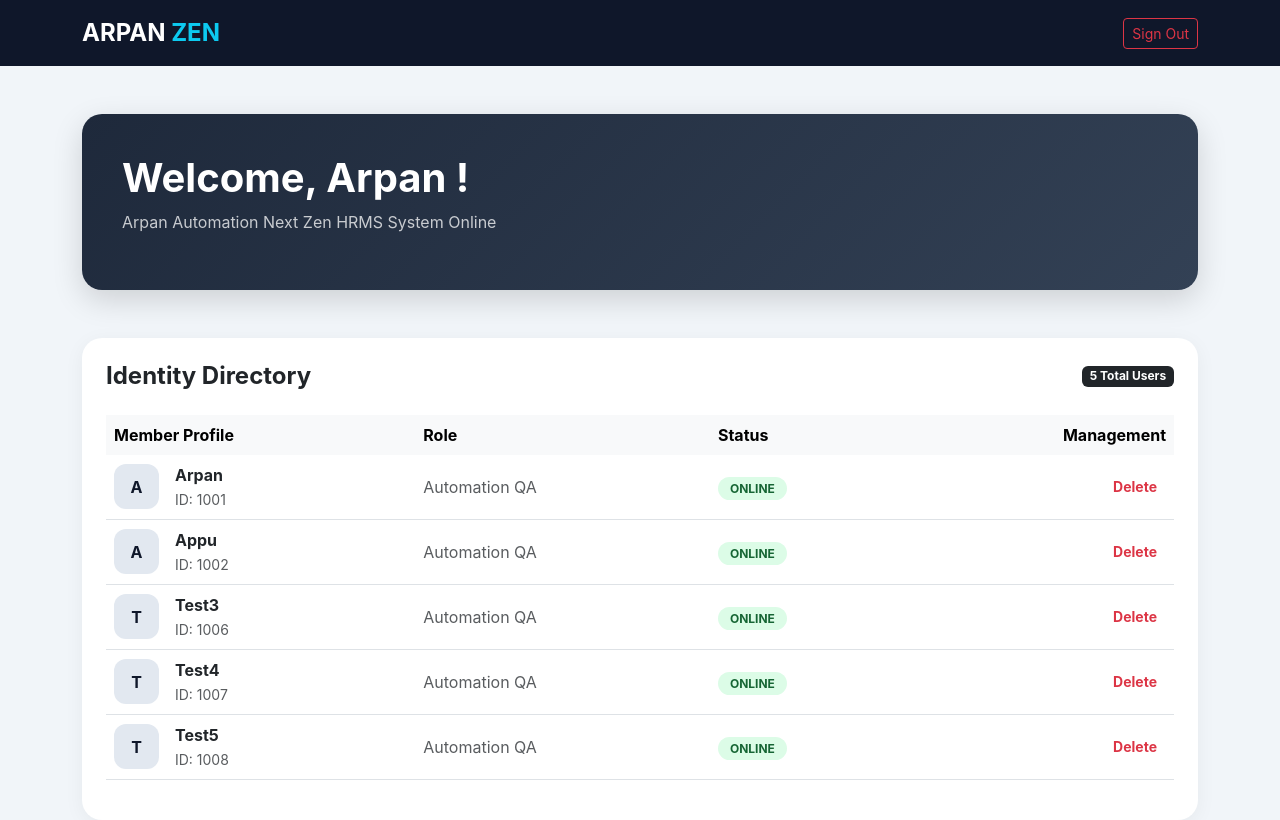
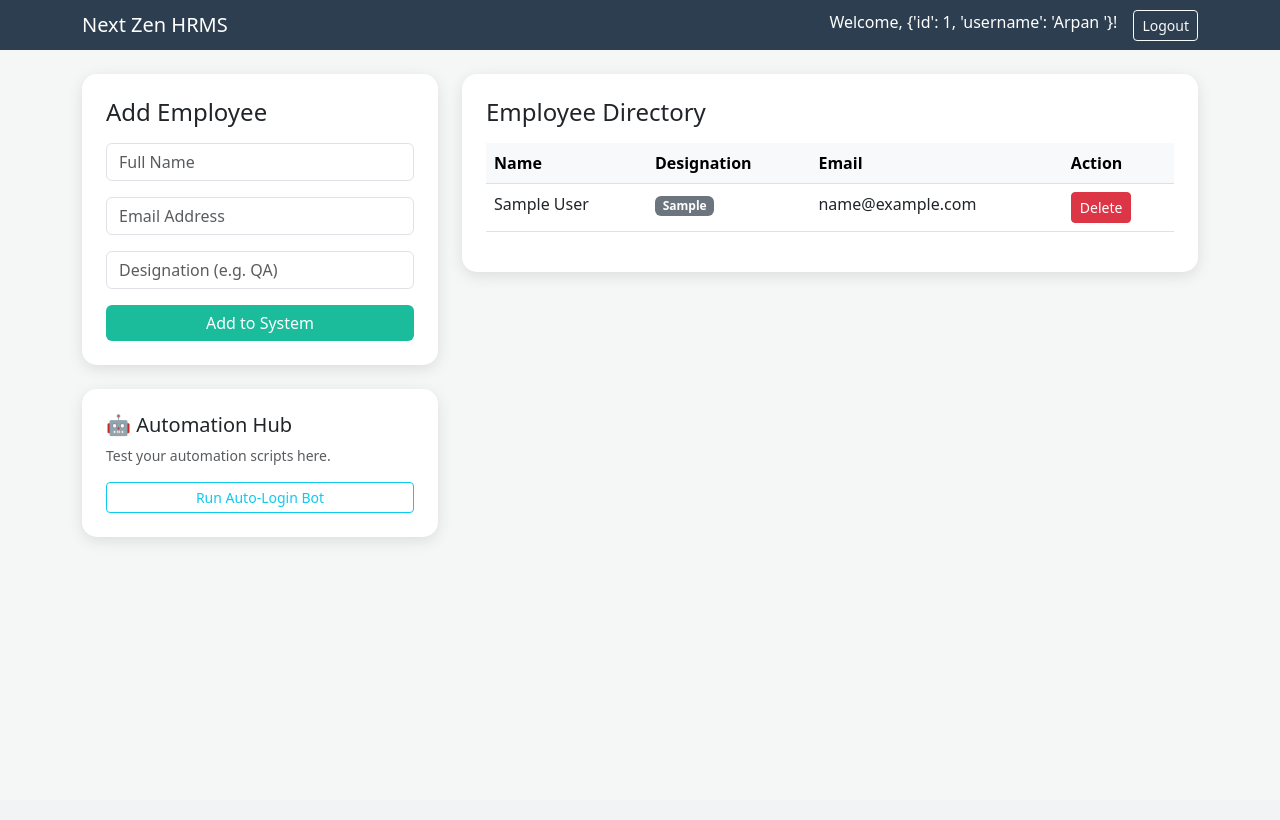
Before and after one commit to Arpan-Automation/my-first-website, a Flask app: page /dashboard in a window 1280 px wide. After the commit the page ends 540 px from the top, so only its background shows below. Run offline with Flask 3, Linux system fonts and the light colour scheme; a user stored in the database is signed in; tables that the repository leaves empty hold one stand-in row (values such as "Sample post").

Commit message:
Added Employee Management and Dashboard upgrade

```diff
--- a/app.py
+++ b/app.py
@@ -1,73 +1,94 @@
-from flask import Flask, render_template, request, redirect, url_for, session
+from flask import Flask, render_template, redirect, url_for, request, session, flash
 from flask_sqlalchemy import SQLAlchemy
-import os
+from werkzeug.security import generate_password_hash, check_password_hash
 
 app = Flask(__name__)
-app.secret_key = "arpan_next_zen_secret_key"
-
-# Database Configuration
-basedir = os.path.abspath(os.path.dirname(__file__))
-instance_path = os.path.join(basedir, 'instance')
-if not os.path.exists(instance_path):
-    os.makedirs(instance_path)
-
-app.config['SQLALCHEMY_DATABASE_URI'] = 'sqlite:///' + os.path.join(instance_path, 'users.db')
-app.config['SQLALCHEMY_TRACK_MODIFICATIONS'] = False
-
+app.config['SECRET_KEY'] = 'your_secret_key_here' # Session ke liye zaroori hai
+app.config['SQLALCHEMY_DATABASE_URI'] = 'sqlite:///users.db'
 db = SQLAlchemy(app)
 
+# 1. User Table (Login/Signup ke liye)
 class User(db.Model):
     id = db.Column(db.Integer, primary_key=True)
-    username = db.Column(db.String(80), unique=True, nullable=False)
-    password = db.Column(db.String(120), nullable=False)
+    username = db.Column(db.String(150), unique=True, nullable=False)
+    password = db.Column(db.String(150), nullable=False)
 
+# 2. Employee Table (Management ke liye)
+class Employee(db.Model):
+    id = db.Column(db.Integer, primary_key=True)
+    name = db.Column(db.String(100), nullable=False)
+    email = db.Column(db.String(100), unique=True, nullable=False)
+    position = db.Column(db.String(100), nullable=False)
+
+# Database Create
 with app.app_context():
     db.create_all()
 
-@app.route('/', methods=['GET', 'POST'])
+@app.route('/')
 def home():
-    if request.method == 'POST':
-        uname = request.form.get('username').strip()
-        passw = request.form.get('password').strip()
-        user = User.query.filter_by(username=uname).first()
-        if user and user.password == passw:
-            session['user'] = user.username
-            return redirect(url_for('dashboard'))
-        return "<h3>Invalid Access! <a href='/'>Try Again</a></h3>"
-    return render_template('index.html')
+    return render_template('login.html')
 
 @app.route('/signup', methods=['GET', 'POST'])
 def signup():
     if request.method == 'POST':
-        uname = request.form.get('username').strip()
-        passw = request.form.get('password').strip()
-        if User.query.filter_by(username=uname).first():
-            return "Identity exists! <a href='/signup'>Try another</a>"
-        new_user = User(username=uname, password=passw)
-        db.session.add(new_user)
-        db.session.commit()
+        user = request.form['username']
+        pwd = request.form['password']
+        hashed_pwd = generate_password_hash(pwd)
+        new_user = User(username=user, password=hashed_pwd)
+        try:
+            db.session.add(new_user)
+            db.session.commit()
+            flash('Account Created! Please Login.', 'success')
+            return redirect(url_for('home'))
+        except:
+            flash('Username already exists!', 'danger')
+    return render_template('signup.html')
+
+@app.route('/login', methods=['POST'])
+def login():
+    user = request.form['username']
+    pwd = request.form['password']
+    found_user = User.query.filter_by(username=user).first()
+    if found_user and check_password_hash(found_user.password, pwd):
+        session['user'] = user # Session mein user save kiya
+        return redirect(url_for('dashboard'))
+    else:
+        flash('Invalid Login Credentials', 'danger')
         return redirect(url_for('home'))
-    return render_template('signup.html')
 
 @app.route('/dashboard')
 def dashboard():
     if 'user' in session:
-        all_users = User.query.all()
-        return render_template('dashboard.html', name=session['user'], users=all_users)
+        employees = Employee.query.all() # Saare employees fetch kiye
+        return render_template('dashboard.html', user=session['user'], employees=employees)
     return redirect(url_for('home'))
 
-@app.route('/delete/<int:id>')
-def delete_user(id):
+@app.route('/logout')
+def logout():
+    session.pop('user', None)
+    return redirect(url_for('home'))
+
+# --- Employee Management Routes ---
+
+@app.route('/add_employee', methods=['POST'])
+def add_employee():
     if 'user' in session:
-        user_to_delete = User.query.get_or_404(id)
-        db.session.delete(user_to_delete)
+        name = request.form['name']
+        email = request.form['email']
+        pos = request.form['position']
+        new_emp = Employee(name=name, email=email, position=pos)
+        db.session.add(new_emp)
+        db.session.commit()
+        return redirect(url_for('dashboard'))
+    return redirect(url_for('home'))
+
+@app.route('/delete_employee/<int:id>')
+def delete_employee(id):
+    if 'user' in session:
+        emp = Employee.query.get(id)
+        db.session.delete(emp)
         db.session.commit()
     return redirect(url_for('dashboard'))
 
-@app.route('/logout')
-def logout():
-    session.clear()
-    return redirect(url_for('home'))
-
 if __name__ == '__main__':
     app.run(debug=True)
--- a/templates/dashboard.html
+++ b/templates/dashboard.html
@@ -2,78 +2,90 @@
 <html lang="en">
 <head>
     <meta charset="UTF-8">
-    <title>Dashboard | Arpan Next Zen</title>
+    <meta name="viewport" content="width=device-width, initial-scale=1.0">
+    <title>Next Zen - Dashboard</title>
     <link href="https://cdn.jsdelivr.net/npm/bootstrap@5.3.0/dist/css/bootstrap.min.css" rel="stylesheet">
     <style>
-        body { background-color: #f1f5f9; font-family: 'Inter', sans-serif; }
-        .navbar-zen { background: #0f172a; padding: 15px 0; }
-        .zen-header {
-            background: linear-gradient(135deg, #1e293b, #334155);
-            color: white; padding: 40px; border-radius: 20px; box-shadow: 0 10px 30px rgba(0,0,0,0.15);
-        }
-        .table-card { background: white; border-radius: 20px; border: none; box-shadow: 0 4px 20px rgba(0,0,0,0.05); }
-        .avatar {
-            width: 45px; height: 45px; background: #e2e8f0; border-radius: 12px;
-            display: flex; align-items: center; justify-content: center; font-weight: bold; color: #0f172a;
-        }
-        .status-badge { background: #dcfce7; color: #166534; padding: 4px 12px; border-radius: 15px; font-size: 12px; font-weight: bold; }
+        body { background-color: #f4f7f6; }
+        .navbar { background: #2c3e50; }
+        .card { border: none; border-radius: 15px; box-shadow: 0 4px 15px rgba(0,0,0,0.1); }
+        .btn-primary { background: #1abc9c; border: none; }
+        .btn-primary:hover { background: #16a085; }
     </style>
 </head>
 <body>
 
-<nav class="navbar-zen mb-5">
-    <div class="container d-flex justify-content-between align-items-center">
-        <span class="text-white fw-bold fs-4">ARPAN <span class="text-info">ZEN</span></span>
-        <a href="{{ url_for('logout') }}" class="btn btn-outline-danger btn-sm">Sign Out</a>
+<nav class="navbar navbar-dark mb-4">
+    <div class="container">
+        <span class="navbar-brand mb-0 h1">Next Zen HRMS</span>
+        <div class="d-flex">
+            <span class="text-white me-3">Welcome, {{ user }}!</span>
+            <a href="/logout" class="btn btn-outline-light btn-sm">Logout</a>
+        </div>
     </div>
 </nav>
 
 <div class="container">
-    <div class="zen-header mb-5">
-        <h1 class="fw-bold">Welcome, {{ name }}!</h1>
-        <p class="opacity-75">Arpan Automation Next Zen HRMS System Online</p>
+    <div class="row">
+        <div class="col-md-4">
+            <div class="card p-4 mb-4">
+                <h4 class="mb-3">Add Employee</h4>
+                <form action="/add_employee" method="POST">
+                    <div class="mb-3">
+                        <input type="text" name="name" class="form-control" placeholder="Full Name" required>
+                    </div>
+                    <div class="mb-3">
+                        <input type="email" name="email" class="form-control" placeholder="Email Address" required>
+                    </div>
+                    <div class="mb-3">
+                        <input type="text" name="position" class="form-control" placeholder="Designation (e.g. QA)" required>
+                    </div>
+                    <button type="submit" class="btn btn-primary w-100">Add to System</button>
+                </form>
             </div>
 
-    <div class="table-card p-4">
-        <div class="d-flex justify-content-between align-items-center mb-4">
-            <h4 class="fw-bold mb-0">Identity Directory</h4>
-            <span class="badge bg-dark">{{ users|length }} Total Users</span>
+            <div class="card p-4 border-info">
+                <h5>🤖 Automation Hub</h5>
+                <p class="small text-muted">Test your automation scripts here.</p>
+                <button class="btn btn-outline-info btn-sm w-100" onclick="alert('Bot script starting soon...')">Run Auto-Login Bot</button>
+            </div>
         </div>
 
-        <table class="table align-middle">
+        <div class="col-md-8">
+            <div class="card p-4">
+                <h4 class="mb-3">Employee Directory</h4>
+                <table class="table table-hover">
                     <thead class="table-light">
                         <tr>
-                    <th class="border-0">Member Profile</th>
-                    <th class="border-0">Role</th>
-                    <th class="border-0">Status</th>
-                    <th class="border-0 text-end">Management</th>
+                            <th>Name</th>
+                            <th>Designation</th>
+                            <th>Email</th>
+                            <th>Action</th>
                         </tr>
                     </thead>
                     <tbody>
-                {% for user in users %}
+                        {% for emp in employees %}
                         <tr>
+                            <td>{{ emp.name }}</td>
+                            <td><span class="badge bg-secondary">{{ emp.position }}</span></td>
+                            <td>{{ emp.email }}</td>
                             <td>
-                        <div class="d-flex align-items-center">
-                            <div class="avatar me-3">{{ user.username[0].upper() }}</div>
-                            <div>
-                                <div class="fw-bold text-dark">{{ user.username }}</div>
-                                <small class="text-muted">ID: {{ user.id + 1000 }}</small>
-                            </div>
-                        </div>
-                    </td>
-                    <td><span class="text-muted">Automation QA</span></td>
-                    <td><span class="status-badge">ONLINE</span></td>
-                    <td class="text-end">
-                        <a href="{{ url_for('delete_user', id=user.id) }}"
-                           class="btn btn-sm btn-link text-danger text-decoration-none fw-bold"
-                           onclick="return confirm('Purge user data?')">Delete</a>
+                                <a href="/delete_employee/{{ emp.id }}" class="btn btn-danger btn-sm">Delete</a>
                             </td>
                         </tr>
                         {% endfor %}
                     </tbody>
                 </table>
+                {% if not employees %}
+                <div class="text-center py-4">
+                    <p class="text-muted">No employees found. Add your first one!</p>
+                </div>
+                {% endif %}
+            </div>
+        </div>
     </div>
 </div>
 
+<script src="https://cdn.jsdelivr.net/npm/bootstrap@5.3.0/dist/js/bootstrap.bundle.min.js"></script>
 </body>
 </html>
```
Lines whose indentation alone changed are shown as unchanged.
